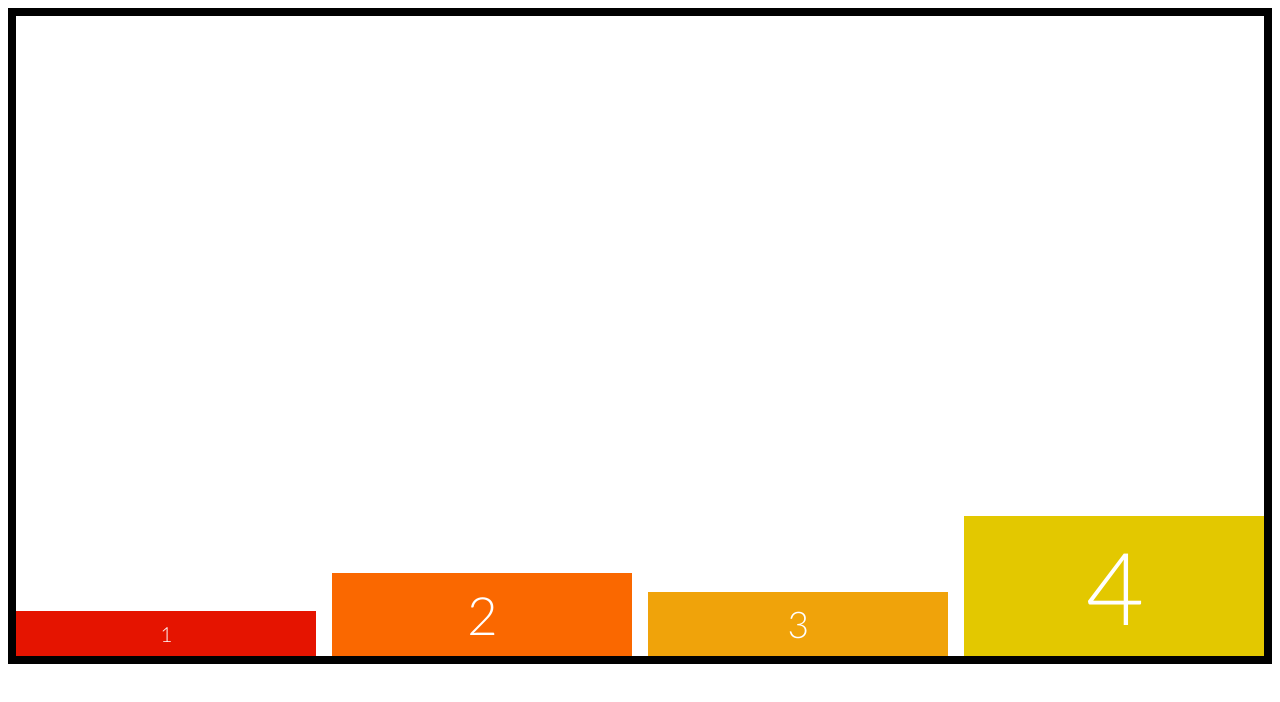
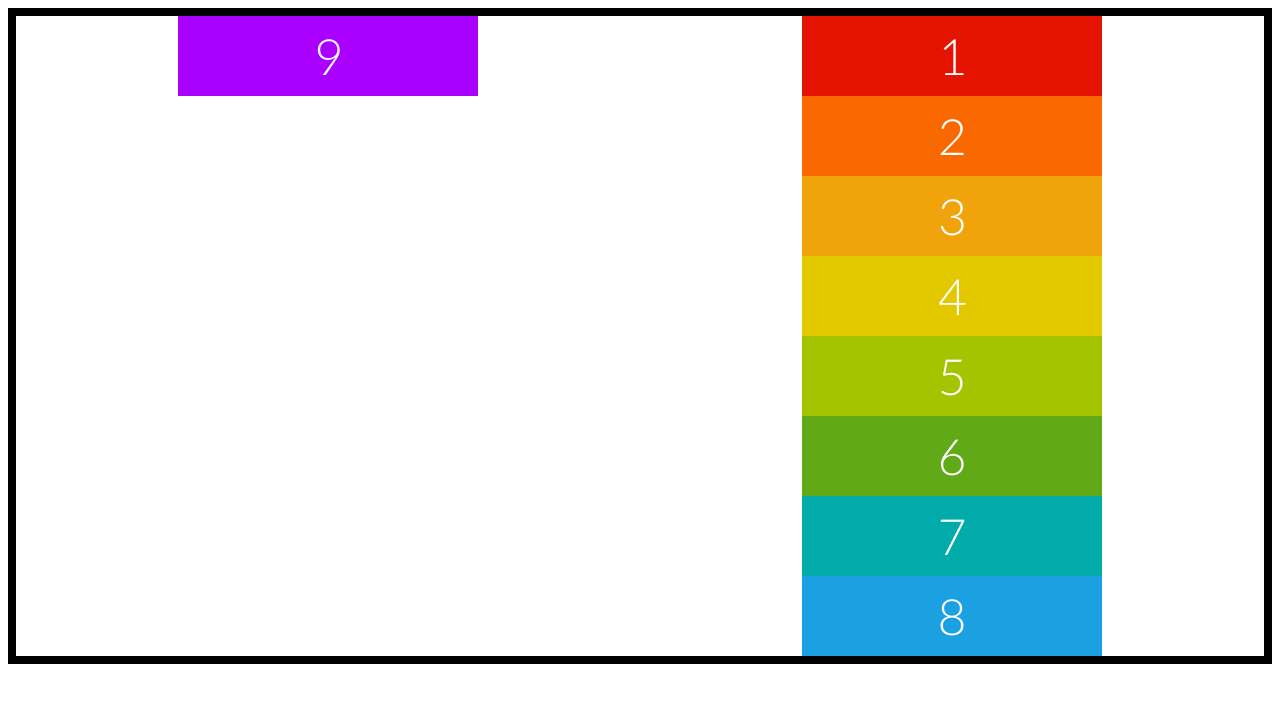
Before and after one commit to umeshraj/youtube_colt_code_camp, a plain HTML site: page 13_css_flexbox/flex1.html in a window 1280 px wide. Drawn offline with Linux system fonts and the light colour scheme.

Commit message:
homework

```diff
--- a/13_css_flexbox/flex1.css
+++ b/13_css_flexbox/flex1.css
@@ -14,19 +14,19 @@
 
 .box-1 {
   background: #e51400;
-  font-size: 1.3em;
+  /* font-size: 1.3em; */
 }
 .box-2 {
   background: #fa6800;
-  font-size: 3.3em;
+  /* font-size: 3.3em; */
 }
 .box-3 {
   background: #f0a30a;
-  font-size: 2.3em;
+  /* font-size: 2.3em; */
 }
 .box-4 {
   background: #e3c800;
-  font-size: 6.3em;
+  /* font-size: 6.3em; */
 }
 .box-5 {
   background: #a4c400;
@@ -49,10 +49,10 @@
   display: flex;
   border: 8px solid black;
   height: 80vh;
-  flex-direction: row;
-  flex-wrap: wrap;
+  flex-direction: column;
+  flex-wrap: wrap-reverse;
   justify-content: space-between;
-  align-items: flex-end;
+  align-items: center;
 }
 
 /* homework */
--- a/13_css_flexbox/flex1.html
+++ b/13_css_flexbox/flex1.html
@@ -13,11 +13,11 @@
       <div class="box box-2">2</div>
       <div class="box box-3">3</div>
       <div class="box box-4">4</div>
-      <!-- <div class="box box-5">5</div>
+      <div class="box box-5">5</div>
       <div class="box box-6">6</div>
       <div class="box box-7">7</div>
       <div class="box box-8">8</div>
-      <div class="box box-9">9</div> -->
+      <div class="box box-9">9</div>
     </section>
   </body>
 </html>
```
